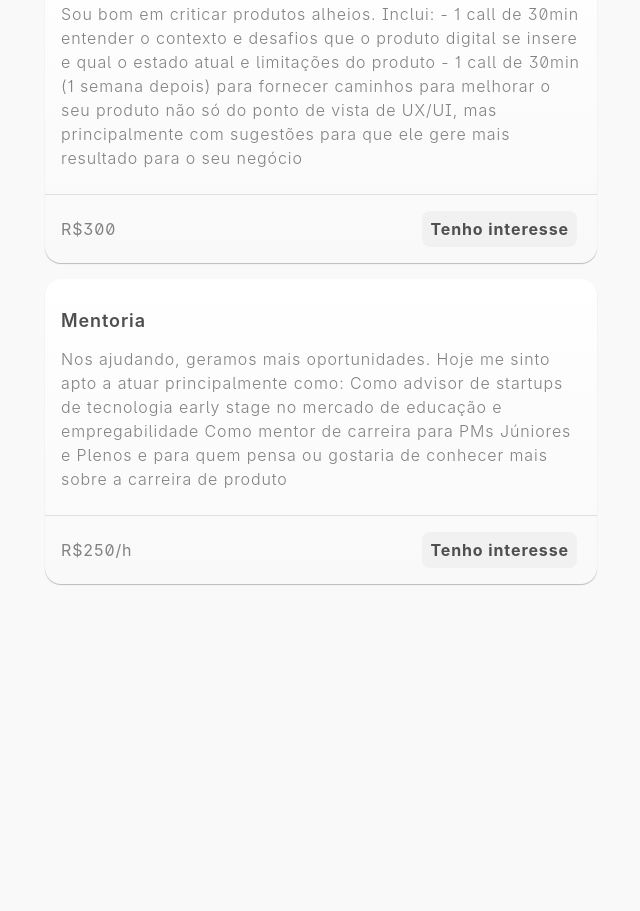
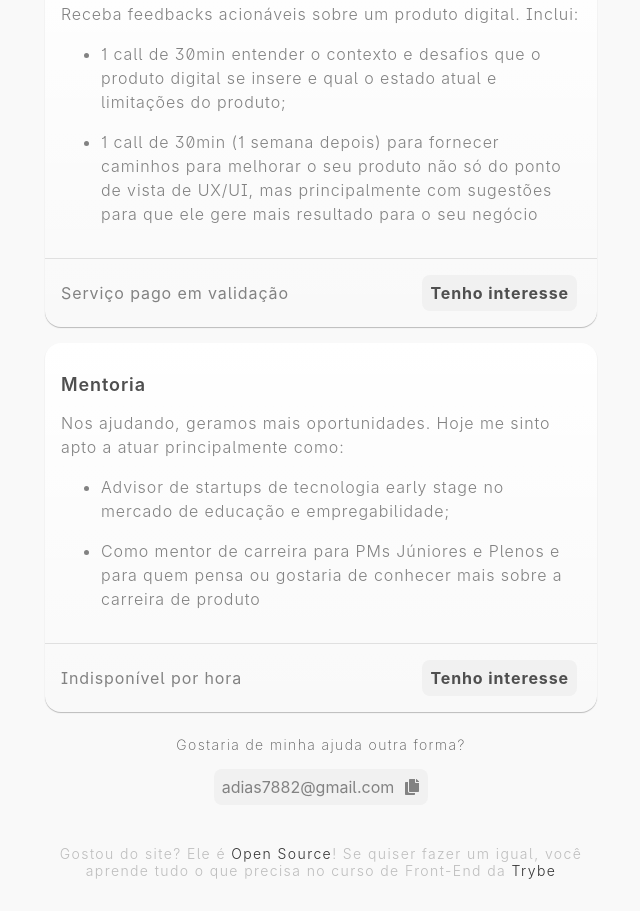
Before and after one commit to aamdias/portfolio, a React (Vite) app: page /construacomigo in a window 1280 px wide. Shown: the part 360-1271 px from the top of the page, without its empty margins (319-959 px from the left). Before the commit the page ends 960 px from the top, so only its background shows below. Built offline with nearby package versions, Linux system fonts and the light colour scheme; a web font is replaced by a local one.

Commit message:
Inclui react-markdown e ajusta links dos serviços

```diff
--- a/src/components/Intro/intro.scss
+++ b/src/components/Intro/intro.scss
@@ -5,7 +5,7 @@
 }
 
 .intro{
-    margin-bottom: 16px;
+    margin-bottom: 20px;
 }
 
 .paper {
--- a/src/components/Service/service.tsx
+++ b/src/components/Service/service.tsx
@@ -1,4 +1,5 @@
 import './service.scss';
+import ReactMarkdown from 'react-markdown';
 
 type ServiceProps = {
     title: string;
@@ -13,7 +14,9 @@ function Article({title, description, price, externalLink}:ServiceProps) {
         <div className="service">
             <div className="service__content">
                 <h2 className="service__title">{title}</h2>
-                <p className="service__description">{description}</p>
+                <p className="service__description">
+                    <ReactMarkdown>{description}</ReactMarkdown>
+                </p>
             </div>
             <div className="service__divider"></div>
             <div className="service__footer">
--- a/src/data/services.json
+++ b/src/data/services.json
@@ -1,16 +1,16 @@
 [
     {
       "title": "Product Critique",
-      "description": "Sou bom em criticar produtos alheios. Inclui: \n- 1 call de 30min entender o contexto e desafios que o produto digital se insere e qual o estado atual e limitações do produto \n- 1 call de 30min (1 semana depois) para fornecer caminhos para melhorar o seu produto não só do ponto de vista de UX/UI, mas principalmente com sugestões para que ele gere mais resultado para o seu negócio",
+      "description": "Receba feedbacks acionáveis sobre um produto digital. Inclui: \n\n  - 1 call de 30min entender o contexto e desafios que o produto digital se insere e qual o estado atual e limitações do produto; \n\n- 1 call de 30min (1 semana depois) para fornecer caminhos para melhorar o seu produto não só do ponto de vista de UX/UI, mas principalmente com sugestões para que ele gere mais resultado para o seu negócio",
       "availableSlots": "03 slots disponíveis",
-      "price":"R$300",
-      "externalLink": "www.google.com"
+      "price":"Serviço pago em validação",
+      "externalLink": "https://wa.me/5585994319716/?text=Oi%20Alan%20tenho%20interesse%20no%20serviço%20de%20Product%20Critique"
     },
     {
         "title": "Mentoria",
-        "description": "Nos ajudando, geramos mais oportunidades. Hoje me sinto apto a atuar principalmente como: \nComo advisor de startups de tecnologia early stage no mercado de educação e empregabilidade \nComo mentor de carreira para PMs Júniores e Plenos e para quem pensa ou gostaria de conhecer mais sobre a carreira de produto",
+        "description": "Nos ajudando, geramos mais oportunidades. Hoje me sinto apto a atuar principalmente como: \n\n - Advisor de startups de tecnologia early stage no mercado de educação e empregabilidade; \n\n- Como mentor de carreira para PMs Júniores e Plenos e para quem pensa ou gostaria de conhecer mais sobre a carreira de produto",
         "availableSlots": "Indisponível",
-        "price":"R$250/h",
-        "externalLink": "www.google.com"
+        "price":"Indisponível por hora",
+        "externalLink": "https://wa.me/5585994319716/?text=Oi%20Alan%20tenho%20interesse%20na%20mentoria%20contigo"
     }
   ]
--- a/src/index.scss
+++ b/src/index.scss
@@ -14,6 +14,7 @@ body {
   min-width: 200px;
   min-height: 100vh;
   background:#F9F9F9;
+  overflow-y: scroll;
 }
 
 .buildwithme{
@@ -53,6 +54,17 @@ body {
   flex-direction: column;
   align-items: center;
   margin: 8px 8px 16px;
+}
+
+.email-copy{
+  display: flex;
+  padding: 8px;
+  margin: 8px;
+  justify-content: center;
+  align-items: center;
+  gap: 10px;
+  border-radius: 8px;
+background: #F1F1F1;
 }
 
 @font-face {
--- a/src/pages/WorkWithMe/index.tsx
+++ b/src/pages/WorkWithMe/index.tsx
@@ -1,6 +1,10 @@
 import Navbar from '../../components/Navbar/navbar.tsx';
 import servicesData from '../../data/services.json';
+import Footer from '../../components/Footer/footer.tsx';
 import Service from '../../components/Service/service.tsx';
+import { FaCopy } from 'react-icons/fa';
+import { useState } from 'react';
+import copy from 'clipboard-copy';
 
 type ServiceProps = {
     title: string;
@@ -11,6 +15,16 @@ type ServiceProps = {
 };
 
 export default function WorkWithMe () {
+    const [isCopied,setIsCopied] = useState(false);
+
+    const handleCopy = () => {
+        copy('adias7882@gmail.com')
+        .then(() => {
+            setIsCopied(true);
+            setTimeout(() => setIsCopied(false), 2000);
+        });
+    }
+
     return(
         <div className = "buildwithme">
             <Navbar />
@@ -21,6 +35,13 @@ export default function WorkWithMe () {
                 <Service key={service.title} {...service} />
                 ))}
             </div>
+            <h2 className="subtitle"> Gostaria de minha ajuda outra forma? </h2>
+            <div className = "email-copy">
+                <span className = "email-text">adias7882@gmail.com</span>
+                <FaCopy onClick={handleCopy} style={{ cursor: 'pointer' }} />
+                {isCopied && <span>Copiado!</span>}
+            </div>
+            <Footer />
         </div>
     );
 }
```
Also changed, not shown: package.json (+8 -0 lines), 1 other file (tests, documents, lock files or other folders).
